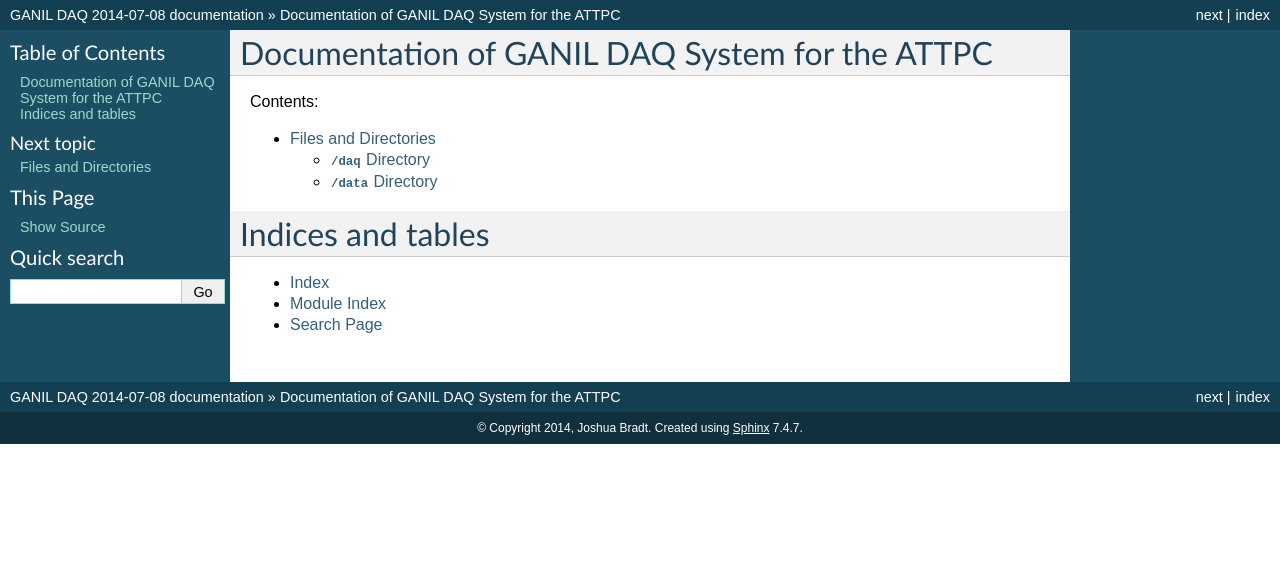
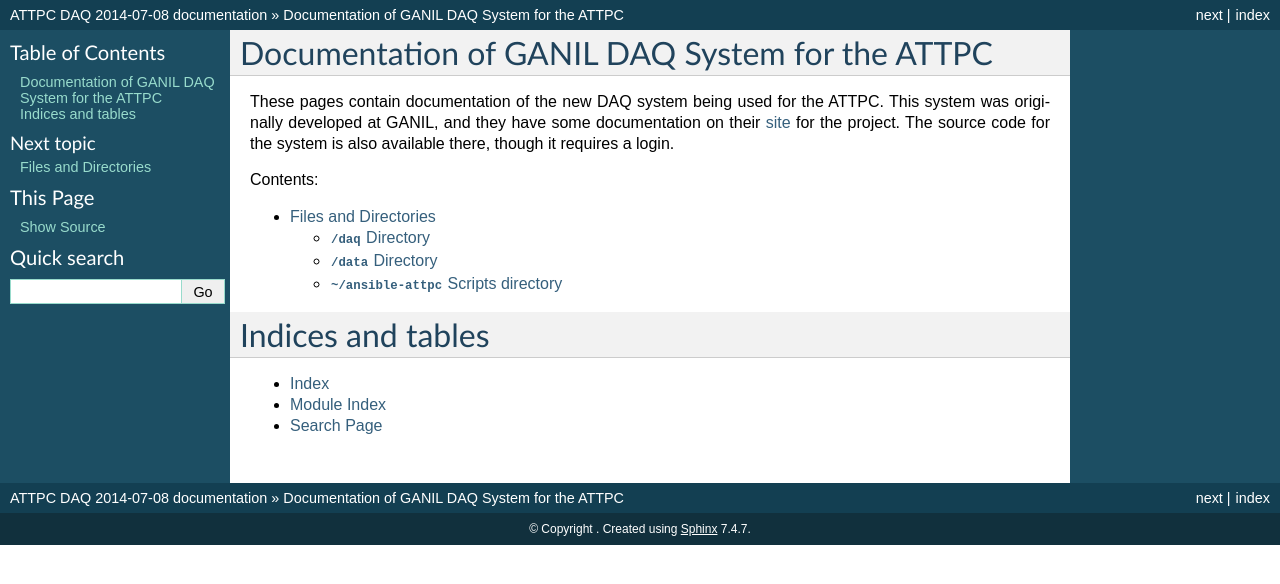
Before and after one commit to ATTPC/daqdoc, a Sphinx documentation site: the page built from source/index.rst, in a window 1280 px wide. Shown: the top 584 px of the page. Built offline with Sphinx 7.4.7, drawn with Linux system fonts in a browser that asks for light colours; pages that are not in the unit, such as notebooks, are missing from menus.

Commit message:
Modified conf to change name. Added rearrange_data script documentation. Changed directories.rst to add info about scripts directory.

```diff
--- a/source/conf.py
+++ b/source/conf.py
@@ -1,6 +1,6 @@
 # -*- coding: utf-8 -*-
 #
-# GANIL DAQ documentation build configuration file, created by
+# ATTPC DAQ documentation build configuration file, created by
 # sphinx-quickstart on Tue Aug 19 16:05:49 2014.
 #
 # This file is execfile()d with the current directory set to its
@@ -46,8 +46,8 @@
 master_doc = 'index'
 
 # General information about the project.
-project = u'GANIL DAQ'
-copyright = u'2014, Joshua Bradt'
+project = u'ATTPC DAQ'
+#copyright = u'2014, Joshua Bradt'
 
 # The version info for the project you're documenting, acts as replacement for
 # |version| and |release|, also used in various other places throughout the
@@ -179,7 +179,7 @@
 #html_file_suffix = None
 
 # Output file base name for HTML help builder.
-htmlhelp_basename = 'GANILDAQdoc'
+htmlhelp_basename = 'ATTPCDAQdoc'
 
 
 # -- Options for LaTeX output ---------------------------------------------
@@ -199,7 +199,7 @@
 # (source start file, target name, title,
 #  author, documentclass [howto, manual, or own class]).
 latex_documents = [
-  ('index', 'GANILDAQ.tex', u'GANIL DAQ Documentation',
+  ('index', 'ATTPCDAQ.tex', u'ATTPC DAQ Documentation',
    u'Joshua Bradt', 'manual'),
 ]
 
@@ -229,7 +229,7 @@
 # One entry per manual page. List of tuples
 # (source start file, name, description, authors, manual section).
 man_pages = [
-    ('index', 'ganildaq', u'GANIL DAQ Documentation',
+    ('index', 'ATTPCDAQ', u'ATTPC DAQ Documentation',
      [u'Joshua Bradt'], 1)
 ]
 
@@ -243,8 +243,8 @@
 # (source start file, target name, title, author,
 #  dir menu entry, description, category)
 texinfo_documents = [
-  ('index', 'GANILDAQ', u'GANIL DAQ Documentation',
-   u'Joshua Bradt', 'GANILDAQ', 'One line description of project.',
+  ('index', 'ATTPCDAQ', u'ATTPC DAQ Documentation',
+   u'Joshua Bradt', 'ATTPCDAQ', 'One line description of project.',
    'Miscellaneous'),
 ]
 
--- a/source/index.rst
+++ b/source/index.rst
@@ -5,6 +5,12 @@
 
 Documentation of GANIL DAQ System for the ATTPC
 ===============================================
+
+These pages contain documentation of the new DAQ system being used for the ATTPC. This system was originally developed at GANIL, and they have some documentation on their site_ for the project. The source code for the system is also available there, though it requires a login.
+
+.. _site: http://wiki.ganil.fr/gap/wiki/GANIL-SPIRAL2-DAQ-Packages-Distribution
+
+
 
 Contents:
 
```
Also changed, not shown: source/directories.rst (+18 -0 lines), source/rearrange_data.rst (added, +27 -0 lines), 1 other file.
